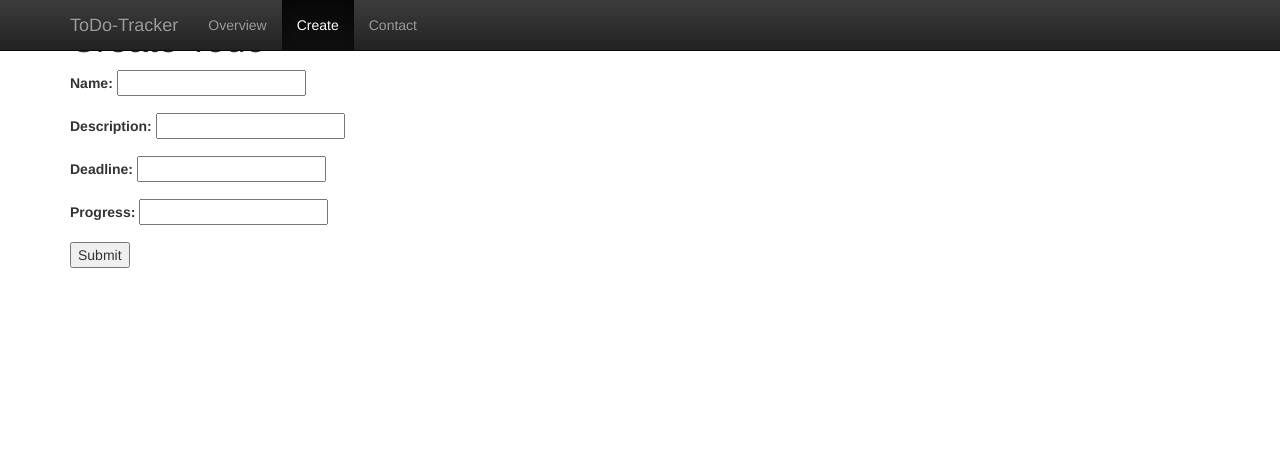
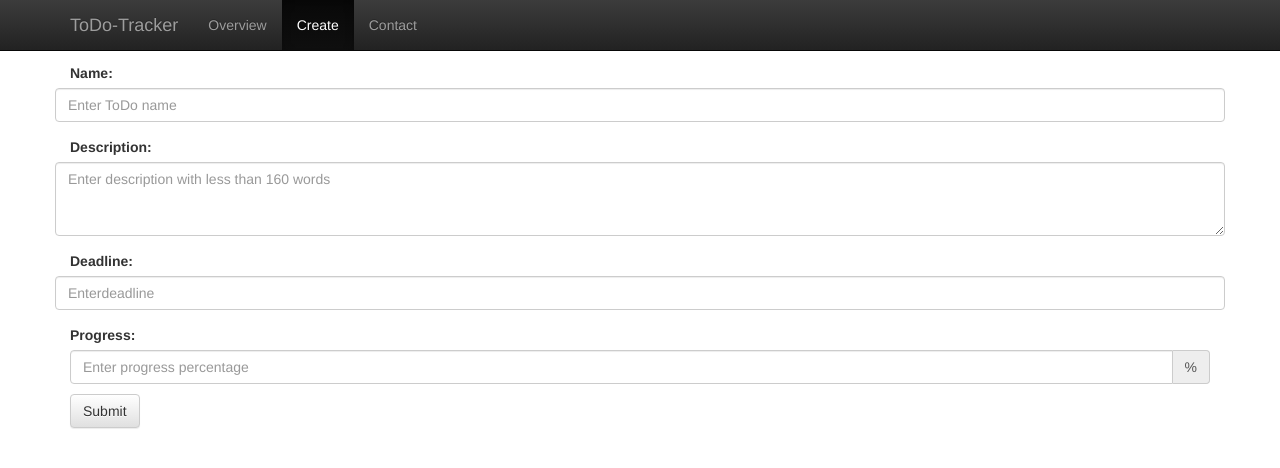
Before and after one commit to TUqi/todo_project, a Django app: page /todolib/create in a window 1280 px wide. Shown: the top 468 px of the page. Run offline with Django 3.2, Linux system fonts and the light colour scheme; some libraries are stand-ins or nearby versions.

Commit message:
overhaul

```diff
--- a/TodoLib/templates/create.html
+++ b/TodoLib/templates/create.html
@@ -50,21 +50,36 @@
     </div>
 
 
-{% block content %}
-<div class="container">
-<h1>Create Todo</h1>
-<form method="post" class="form">
-    {% csrf_token %}
-    {% for field in form %}
-        <div class="form-group">
-        {{ field.errors }}
-        {{ field.label_tag }}
-        {{ field }}
-        </div>
-    {% endfor %}
-    <input type="submit" value="Submit" />
-</form>
-{% endblock %}
+
+ 	<div class="container">
+  	<h2>Create a ToDo</h2>
+
+	<form action="/create" method="post" class="form-horizontal">
+        {% csrf_token %}
+
+  			<label for="name">Name:</label>
+			<div class="form-group">
+      			<input type="text" class="form-control" id="name" placeholder="Enter ToDo name">
+    		</div>
+    		<label>Description:</label>
+    		<div class="form-group">
+      			<textarea class="form-control" rows="3" placeholder="Enter description with less than 160 words"></textarea>
+    		</div>
+   			<label>Deadline:</label>
+    		<div class="form-group">
+      			<input type="text" class="form-control" placeholder="Enterdeadline">
+    		</div>
+		<p></p>
+			<label>Progress:</label>
+    		<div class="input-group">
+      			<input type="text" class="form-control" placeholder="Enter progress percentage" aria-describedby="basic-addon">
+				<span class="input-group-addon" id="basic-addon">%</span>
+			</div>
+		<p></p>
+			<button type="submit" class="btn btn-default">Submit</button>
+   	</div>
+	 </form>
+
 
 
     </div><!-- /.container -->
--- a/TodoLib/urls.py
+++ b/TodoLib/urls.py
@@ -4,8 +4,8 @@ from TodoLib import views
 urlpatterns = patterns('',
 
 	     url(r'^$', views.IndexView.as_view()),
-		    url(r'^index$', views.IndexView.as_view()),
-		  url(r'^create$', views.CreateView.as_view()),
+		    url(r'^index$', views.IndexView.as_view(), name='index'),
+		  url(r'^create$', views.CreateView.as_view(), name='create'),
 		 url(r'^contact$', views.contact, name='contact')
 
 
--- a/movie_project/urls.py
+++ b/movie_project/urls.py
@@ -7,7 +7,7 @@ urlpatterns = [
 
 
     url(r'^admin/', include(admin.site.urls)),
-     url(r'^todolib/', include('TodoLib.urls', namespace='todolib')),
+     url(r'^todolib/', include('TodoLib.urls', namespace='todo')),
 
 
 
```
Also changed, not shown: 2 other files.
